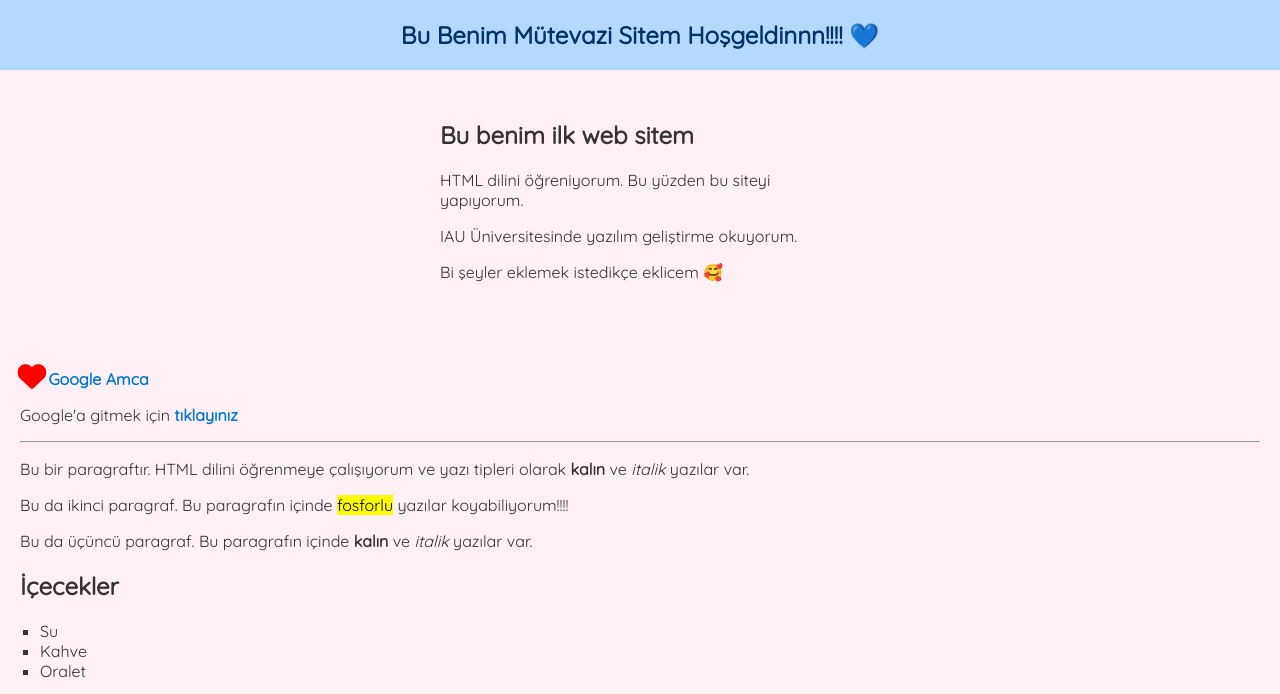
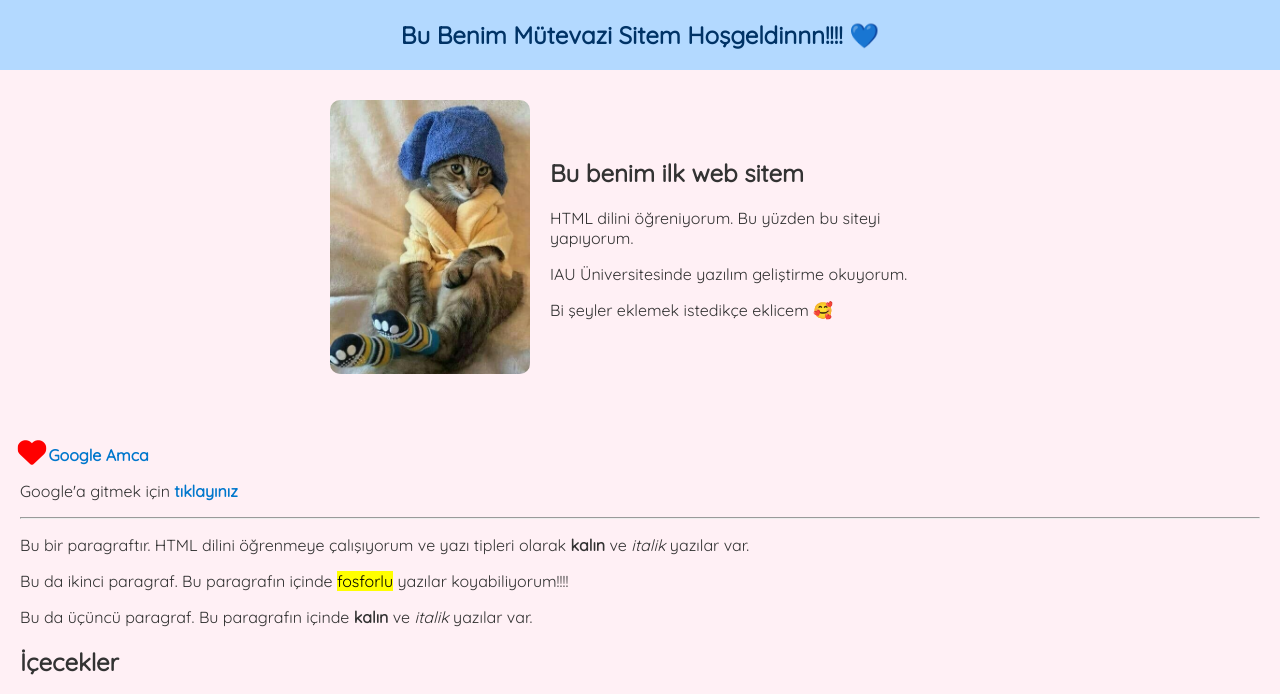
Before and after one commit to HilalAnar/HilalWeb, a plain HTML site: page index.html in a window 1280 px wide. Shown: the top 694 px of the page. Drawn offline with Linux system fonts and the light colour scheme.

Commit message:
ilk site yüklendi

```diff
--- a/index.html
+++ b/index.html
@@ -135,7 +135,7 @@
     </header>
 
     <section class="image-text">
-        <!-- <img src="resimler/kedi.jpg" alt="Kediyi Bulamadın!" /> -->
+        <img src="resimler/kedi.jpg" alt="Kediyi Bulamadın!" />
         <div class="info-text">
             <h2>Bu benim ilk web sitem</h2>
             <p>HTML dilini öğreniyorum. Bu yüzden bu siteyi yapıyorum.</p>
```
